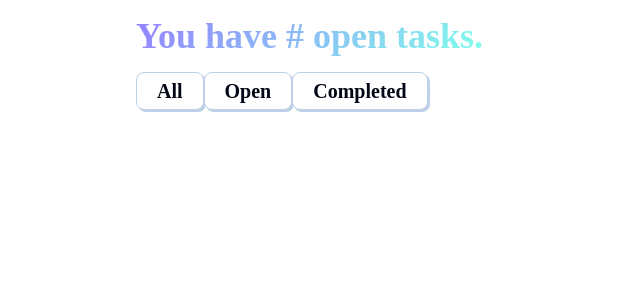
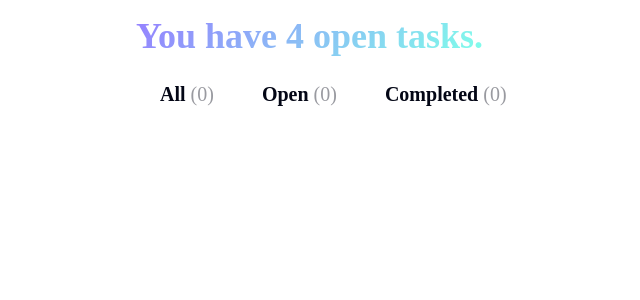
Before and after one commit to SEthan117/reactTodoApp, a React (Vite) app in the folder todo-app/: page / in a window 1280 px wide. Shown: the top 300 px of the page, without its empty margins (120-760 px from the left). Built offline with nearby package versions, Linux system fonts and the light colour scheme; a web font is replaced by a local one.

Commit message:
Added props to functions and added that functionality to header

```diff
--- a/todo-app/src/App.jsx
+++ b/todo-app/src/App.jsx
@@ -5,12 +5,19 @@ import { TodoList } from "./components/TodoList";
 
 
 function App() {
-  let x = 3;
+  const todos = [
+    {input: 'Hello! Add your first todo!', complete: true},
+    {input: 'Get the groceries!', complete: false},
+    {input: 'Learn how to web design', complete: false},
+    {input: 'Say hi to grandma!', complete: true},
+  ]
+
+
   return (
     <>
-      <Header />
-      <Tabs />
-      <TodoList />
+      <Header todos={todos}/>
+      <Tabs todos={todos}/>
+      <TodoList todos={todos}/>
       <TodoInput />
     </>
   )
--- a/todo-app/src/components/Header.jsx
+++ b/todo-app/src/components/Header.jsx
@@ -1,7 +1,12 @@
-export function Header() {
+export function Header(props) {
+    const { todos } = props;
+    const todosLength = todos.length;
+    const isTasksPlural = todosLength !== 1;
+
+    const taskOrTasks = isTasksPlural ? 'tasks' : 'task';
     return(
         <header>
-            <h1 class='text-gradient'>You have # open tasks.</h1>
+            <h1 className="text-gradient">You have {todosLength} open {taskOrTasks}.</h1>
         </header>
     )
 }
--- a/todo-app/src/components/Tabs.jsx
+++ b/todo-app/src/components/Tabs.jsx
@@ -1,11 +1,13 @@
 export function Tabs() {
     const tabs = ['All', 'Open', 'Completed']
     return(
-        <nav>
+        <nav className="tab-container">
             {tabs.map((tab, tabIndex) => {
                 return (
-                    <button key={tabIndex}>
-                        <h4>{tab}</h4>
+                    <button className="tab-button" key={tabIndex}>
+                        <h4>
+                            {tab} <span>(0)</span>
+                        </h4>
                     </button>
                 )
             })}
--- a/todo-app/src/components/TodoCard.jsx
+++ b/todo-app/src/components/TodoCard.jsx
@@ -1,5 +1,7 @@
 export function TodoCard() {
     return(
-        <div></div>
+        <div>
+
+        </div>
     )
 }
```
